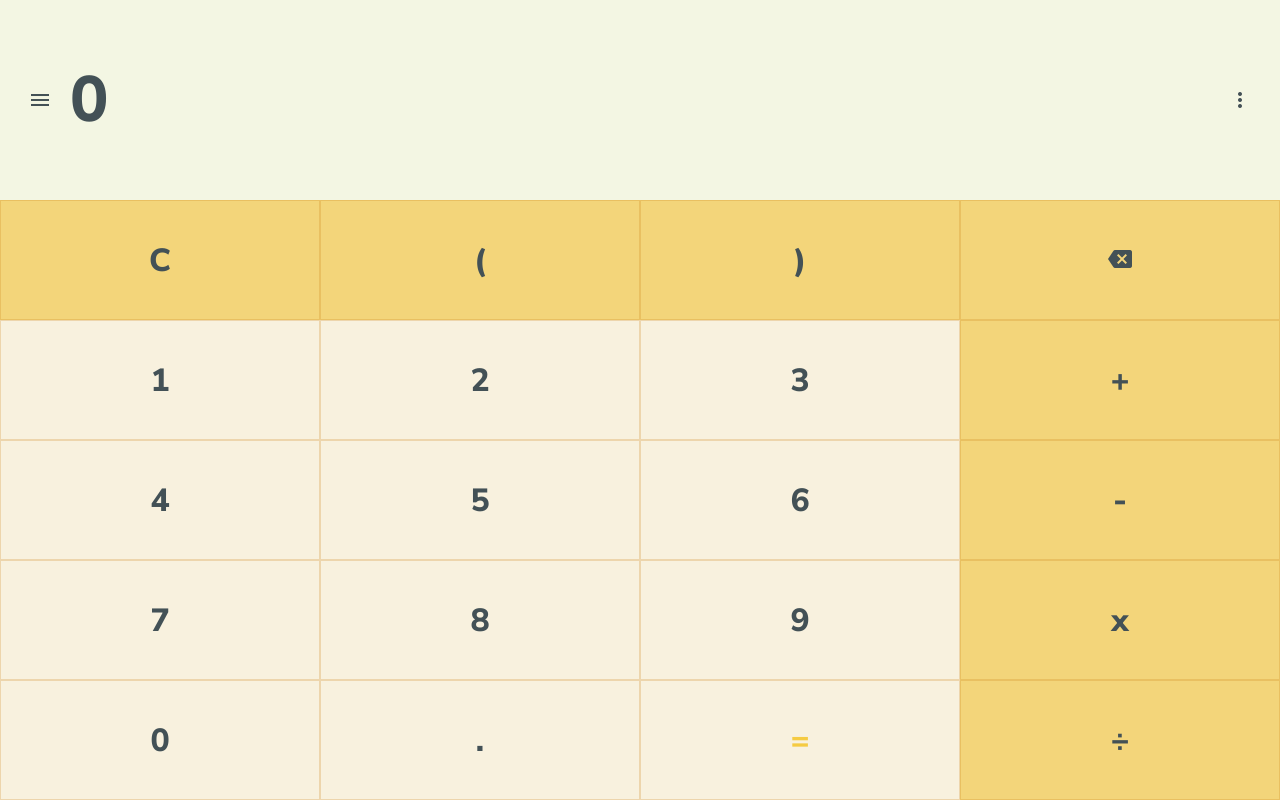
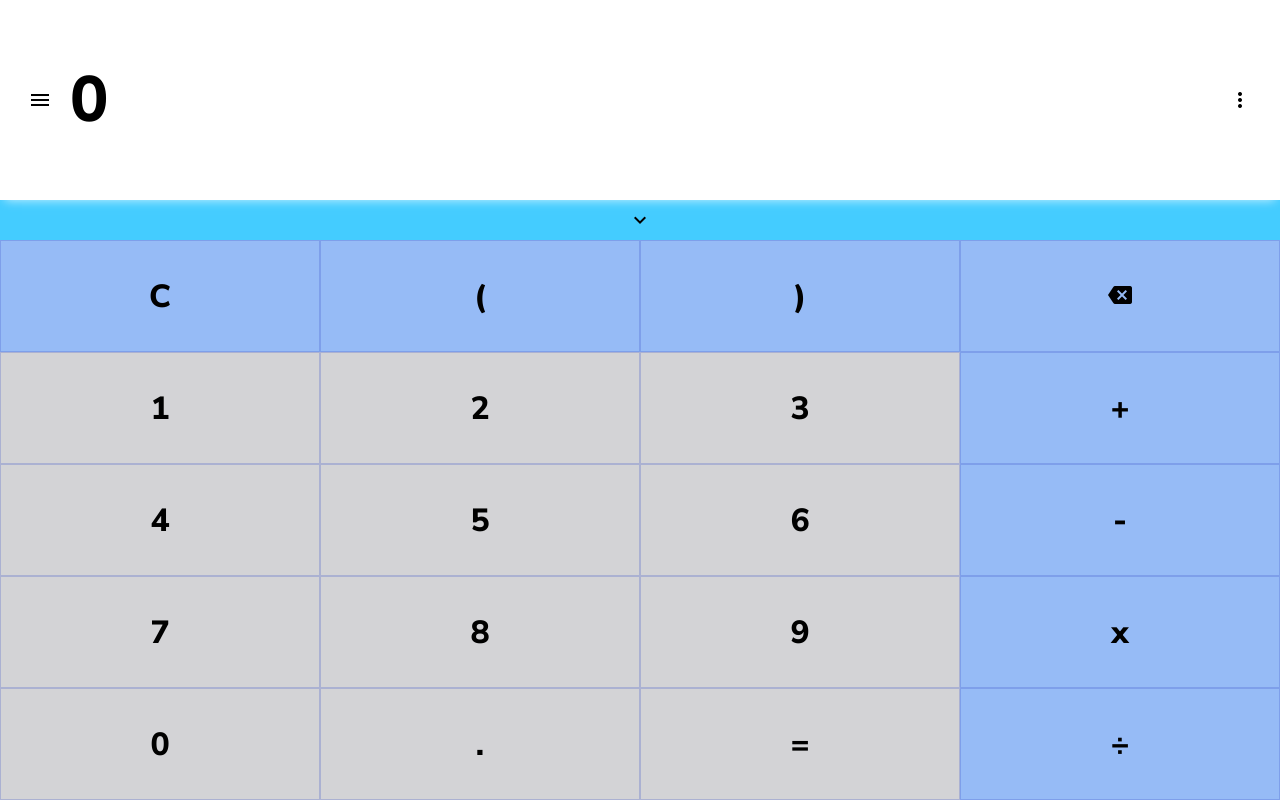
Before and after one commit to Jondolf/Calculator, an Angular app: page / in a window 1280 px wide. Built offline with nearby package versions, Linux system fonts and the light colour scheme.

Commit message:
Add more commands menu to calculator, & Hammer.js More commands menu has more commands, like sqrt, pow & pi (not finished) - Add swipe support for all directions - Update imports - Other minor fixes

```diff
--- a/package.json
+++ b/package.json
@@ -19,6 +19,7 @@
     "@angular/platform-browser": "~9.0.2",
     "@angular/platform-browser-dynamic": "~9.0.2",
     "@angular/router": "~9.0.2",
+    "hammerjs": "^2.0.8",
     "rxjs": "~6.5.4",
     "tslib": "^1.10.0",
     "zone.js": "~0.10.2"
--- a/src/app/app.module.ts
+++ b/src/app/app.module.ts
@@ -1,5 +1,5 @@
-import { BrowserModule } from '@angular/platform-browser';
-import { NgModule } from '@angular/core';
+import { BrowserModule, HammerModule } from '@angular/platform-browser';
+import { NgModule, Injectable } from '@angular/core';
 import { AppRoutingModule } from './app-routing.module';
 import { FormsModule } from '@angular/forms';
 
@@ -11,12 +11,27 @@ import { FullscreenContainerComponent } from './common/fullscreen-container/full
 import { CircleButtonComponent } from './common/circle-button/circle-button.component';
 import { WideButtonComponent } from './common/wide-button/wide-button.component';
 import { SettingsMenuComponent } from './calculator/settings-menu/settings-menu.component';
+import { ThemesComponent } from './calculator/settings-menu/themes/themes.component';
+import { AboutComponent } from './calculator/settings-menu/about/about.component';
+import { MoreCommandsMenuComponent } from './calculator/basic-calculator/more-commands-menu/more-commands-menu.component';
+
+import * as Hammer from 'hammerjs';
+import { HammerGestureConfig, HAMMER_GESTURE_CONFIG } from '@angular/platform-browser';
+
+@Injectable()
+export class HammerConfig extends HammerGestureConfig {
+  overrides = {
+    // Override default config
+    swipe: { direction: Hammer.DIRECTION_ALL }
+  };
+}
 
 @NgModule({
   declarations: [AppComponent, BasicCalculatorComponent, TopBarComponent, CalculatorMenuComponent,
-    FullscreenContainerComponent, CircleButtonComponent, WideButtonComponent, SettingsMenuComponent],
-  imports: [BrowserModule, AppRoutingModule, FormsModule],
-  providers: [],
+    FullscreenContainerComponent, CircleButtonComponent, WideButtonComponent, SettingsMenuComponent,
+    ThemesComponent, AboutComponent, MoreCommandsMenuComponent],
+  imports: [BrowserModule, AppRoutingModule, FormsModule, HammerModule],
+  providers: [{ provide: HAMMER_GESTURE_CONFIG, useClass: HammerConfig }],
   bootstrap: [AppComponent],
 })
 export class AppModule { }
--- a/src/app/calculator/basic-calculator/basic-calculator.component.html
+++ b/src/app/calculator/basic-calculator/basic-calculator.component.html
@@ -1,7 +1,9 @@
 <div class="calculator-input">
+  <p class="calculation">{{ calculation }}</p>
   <p class="current-result">{{ currentResult }}</p>
-  <p class="calculation">{{ calculation }}</p>
 </div>
+
+<app-more-commands-menu></app-more-commands-menu>
 
 <div class="calculator-container">
   <button (click)="addSymbolToCalculation(1)" class="number one">
--- a/src/app/calculator/basic-calculator/basic-calculator.component.scss
+++ b/src/app/calculator/basic-calculator/basic-calculator.component.scss
@@ -1,6 +1,7 @@
 .calculator-input {
   grid-column: 1/3;
   background-color: var(--color-light-tint);
+  transition: 0.2s;
   box-sizing: border-box;
   padding: 0 70px;
   height: 25vh;
@@ -14,31 +15,31 @@
   align-items: left;
   font-weight: 800;
   z-index: 1;
+  box-shadow: 0px 5px 10px -5px rgba(var(--color-light-tint-rgb), 0.75);
   overflow: auto;
   p {
     margin: 0;
+    &.calculation {
+      color: var(--color-light-contrast);
+      font-size: 8vh;
+    }
     &.current-result {
       color: rgba(var(--color-light-contrast-rgb), 0.5);
       font-size: 3vh;
-    }
-    &.calculation {
-      color: var(--color-light-contrast);
-      font-size: 8vh;
     }
   }
 }
 
 :host > .calculator-container {
-  padding-top: 25vh;
+  padding-top: 30vh;
   display: grid;
   grid-template-columns: 1fr 1fr 1fr 1fr;
   grid-template-rows: 1fr 1fr 1fr 1fr 1fr;
   height: 100%;
   box-sizing: border-box;
-
   button {
     border: 1px solid rgba(var(--color-primary-rgb), 0.25);
-    transition: background-color 0.2s ease-out;
+    transition: 0.2s ease-out;
     font-size: 32px;
     font-weight: 800;
   }
@@ -136,7 +137,7 @@
       grid-column: 3/4;
       grid-row: 5/6;
       background-color: rgba(var(--color-light-shade-rgb), 0.7);
-      color: var(--color-secondary-shade);
+      color: var(--color-light-contrast);
       &:hover {
         background-color: rgba(var(--color-light-shade-rgb), 0.85);
       }
--- /dev/null
+++ b/src/app/calculator/basic-calculator/more-commands-menu/more-commands-menu.component.html
@@ -0,0 +1,24 @@
+<div
+  (swipedown)="menuOpen = true; log($event)"
+  (swipeup)="menuOpen = false; log($event)"
+  [ngStyle]="{
+    top: menuOpen ? '25vh' : '-45vh'
+  }"
+>
+  <div class="button-container">
+    <button class="command">√</button>
+    <button class="command">^</button>
+    <button class="command">π</button>
+    <button class="command">e</button>
+    <button class="command">(</button>
+    <button class="command">)</button>
+    <button class="command">%</button>
+  </div>
+  <div (click)="menuOpen = !menuOpen; log()" class="swipe-container">
+    <i
+      [style.transform]="menuOpen ? 'rotate(180deg)' : 'rotate(0deg)'"
+      class="material-icons"
+      >expand_more</i
+    >
+  </div>
+</div>
--- /dev/null
+++ b/src/app/calculator/basic-calculator/more-commands-menu/more-commands-menu.component.scss
@@ -0,0 +1,37 @@
+:host > div {
+  position: absolute;
+  height: 75vh;
+  transition: 0.5s ease;
+  width: 100%;
+  background-color: var(--color-tertiary);
+  color: var(--color-tertiary-contrast);
+  .button-container {
+    display: grid;
+    grid-template-columns: 1fr 1fr 1fr;
+    height: 70vh;
+    transition: 0.2s ease-out;
+    font-size: 32px;
+    font-weight: 800;
+    button {
+      background-color: transparent;
+      color: var(--color-tertiary-contrast);
+      transition: 0.2s ease-out;
+      font-size: 32px;
+      font-weight: 800;
+    }
+  }
+  .swipe-container {
+    height: 5vh;
+    border-top: 2px solid var(--color-tertiary-contrast);
+    display: flex;
+    justify-content: center;
+    align-items: center;
+    position: absolute;
+    bottom: 0;
+    left: 0;
+    right: 0;
+    i {
+      transition: 0.5s ease;
+    }
+  }
+}
--- /dev/null
+++ b/src/app/calculator/basic-calculator/more-commands-menu/more-commands-menu.component.ts
@@ -0,0 +1,13 @@
+import { Component } from '@angular/core';
+
+@Component({
+  selector: 'app-more-commands-menu',
+  templateUrl: './more-commands-menu.component.html',
+  styleUrls: ['./more-commands-menu.component.scss']
+})
+export class MoreCommandsMenuComponent {
+  menuOpen = false;
+  log(e?: Event) {
+    console.log('Event', e);
+  }
+}
--- a/src/index.html
+++ b/src/index.html
@@ -15,7 +15,7 @@
       rel="stylesheet"
     />
   </head>
-  <body class="light solarized-light">
+  <body class="light default-light">
     <app-root></app-root>
   </body>
 </html>
--- a/src/main.ts
+++ b/src/main.ts
@@ -3,6 +3,8 @@ import { platformBrowserDynamic } from '@angular/platform-browser-dynamic';
 
 import { AppModule } from './app/app.module';
 import { environment } from './environments/environment';
+
+import 'hammerjs';
 
 if (environment.production) {
   enableProdMode();
```
Also changed, not shown: 2 other files (tests, documents, lock files or other folders).
